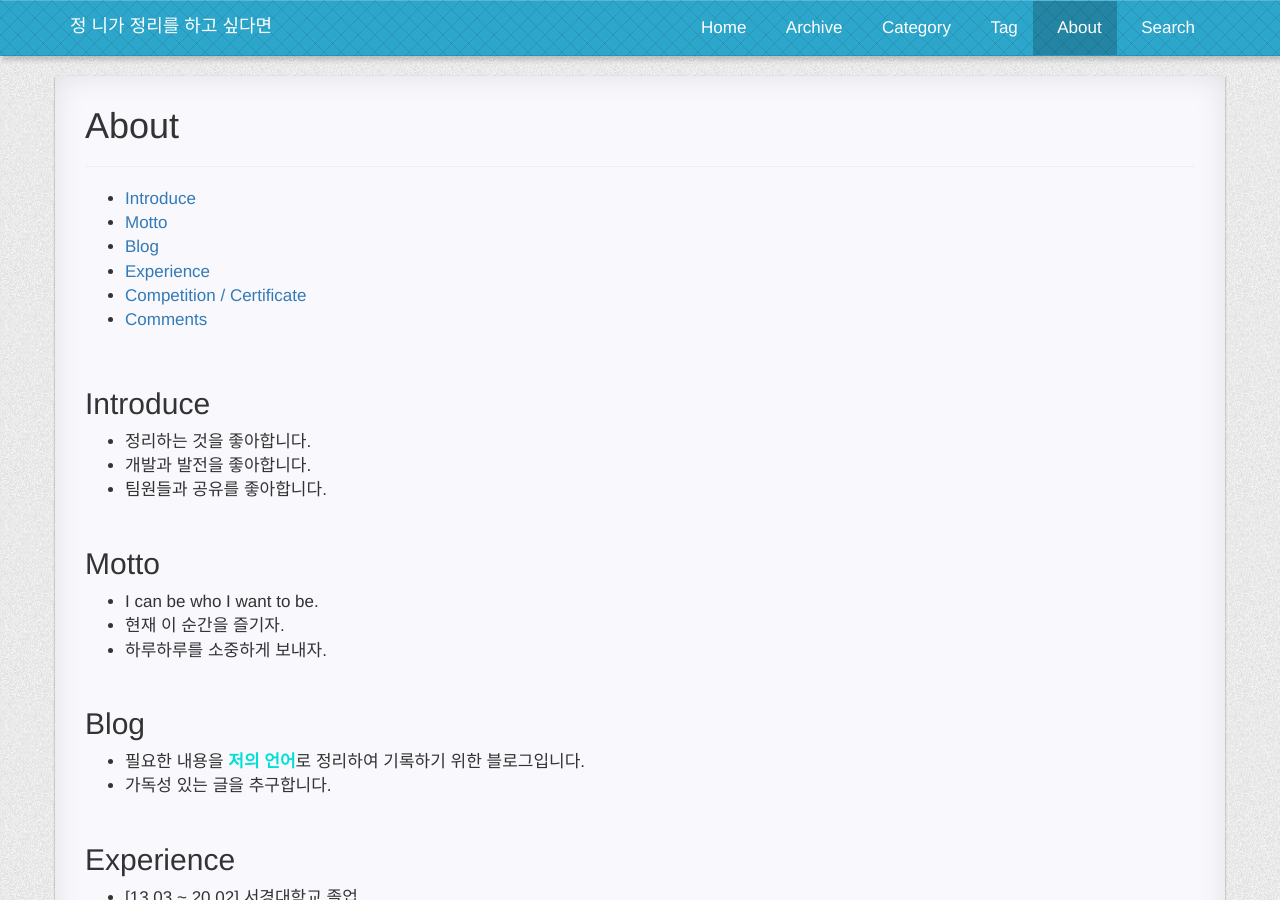
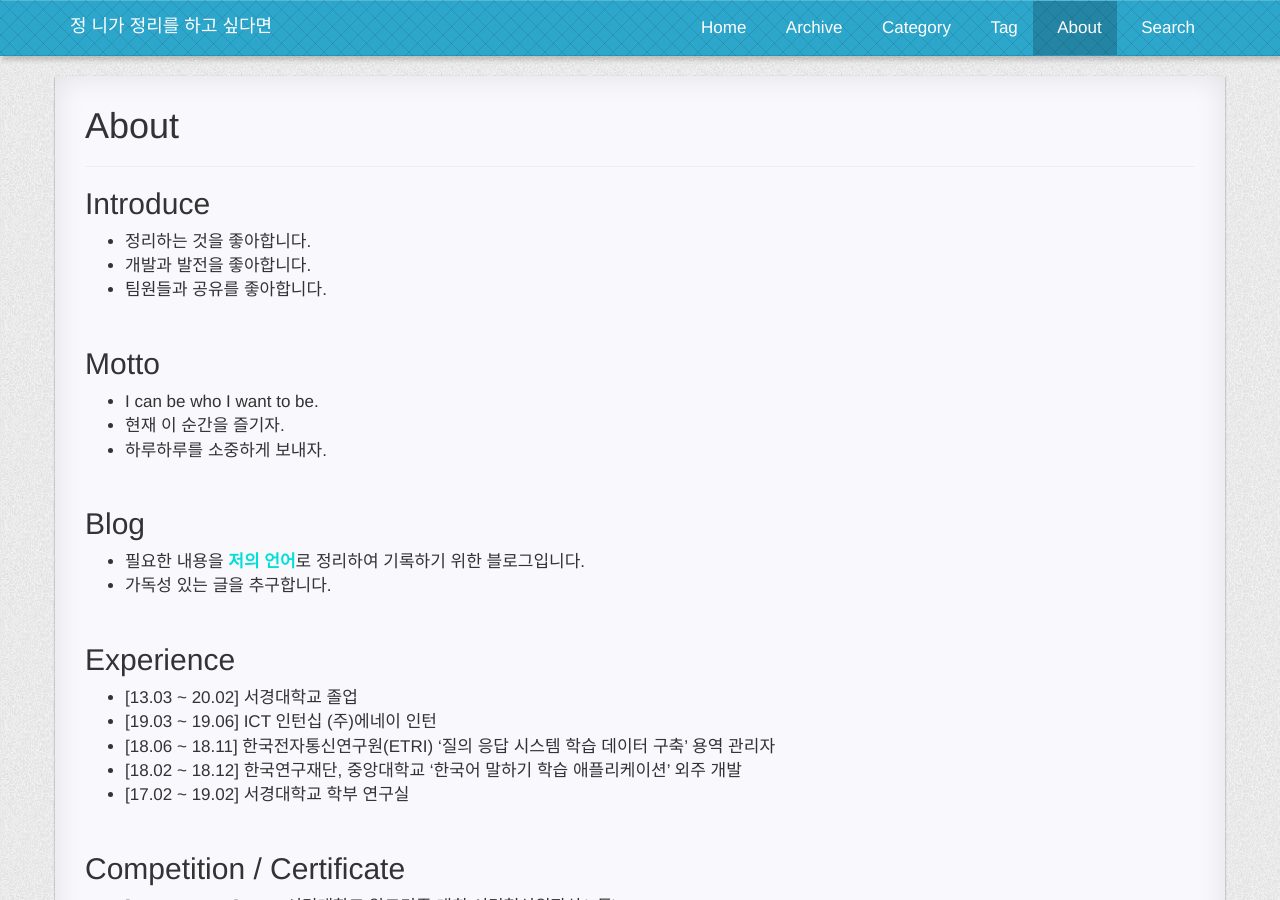
Before and after one commit to iyoungman/iyoungman.github.io, a Jekyll site: the page built from pages/4about.md, in a window 1280 px wide and 900 px high. Built offline with Jekyll 4.4.1, drawn with Linux system fonts in a browser that asks for light colours; nearby versions of some CDN libraries; some web fonts are replaced; comment, search, counter and statistics services are not loaded; a style sheet for code colours, icons or effects is not loaded.

Commit message:
Update 4about.md

```diff
--- a/pages/4about.md
+++ b/pages/4about.md
@@ -5,10 +5,6 @@ permalink: /about/
 icon: octicon-heart
 isNavItem: true
 ---
-* TOC
-{:toc}
-
-<br>
 
 ## Introduce
 * 정리하는 것을 좋아합니다.
```
